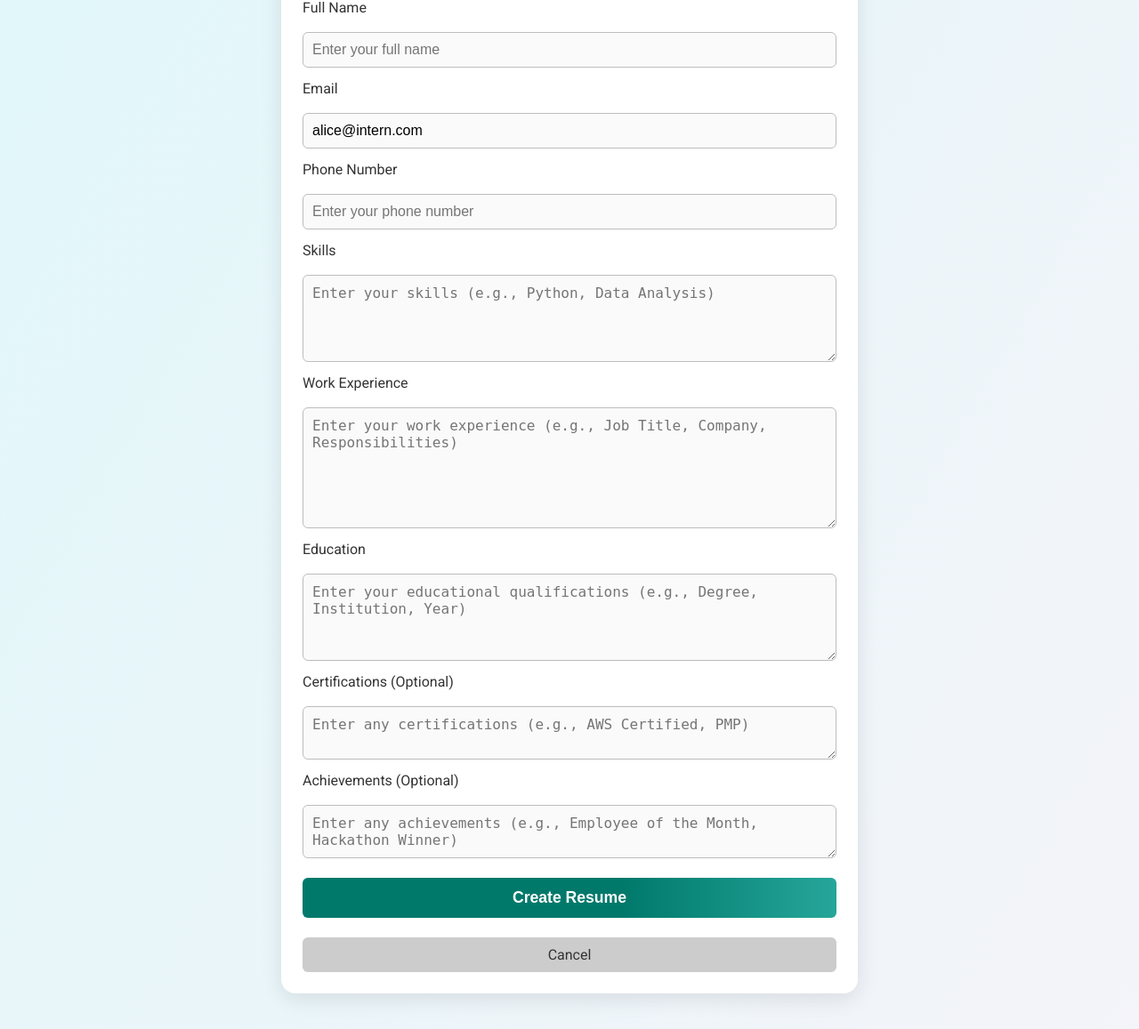
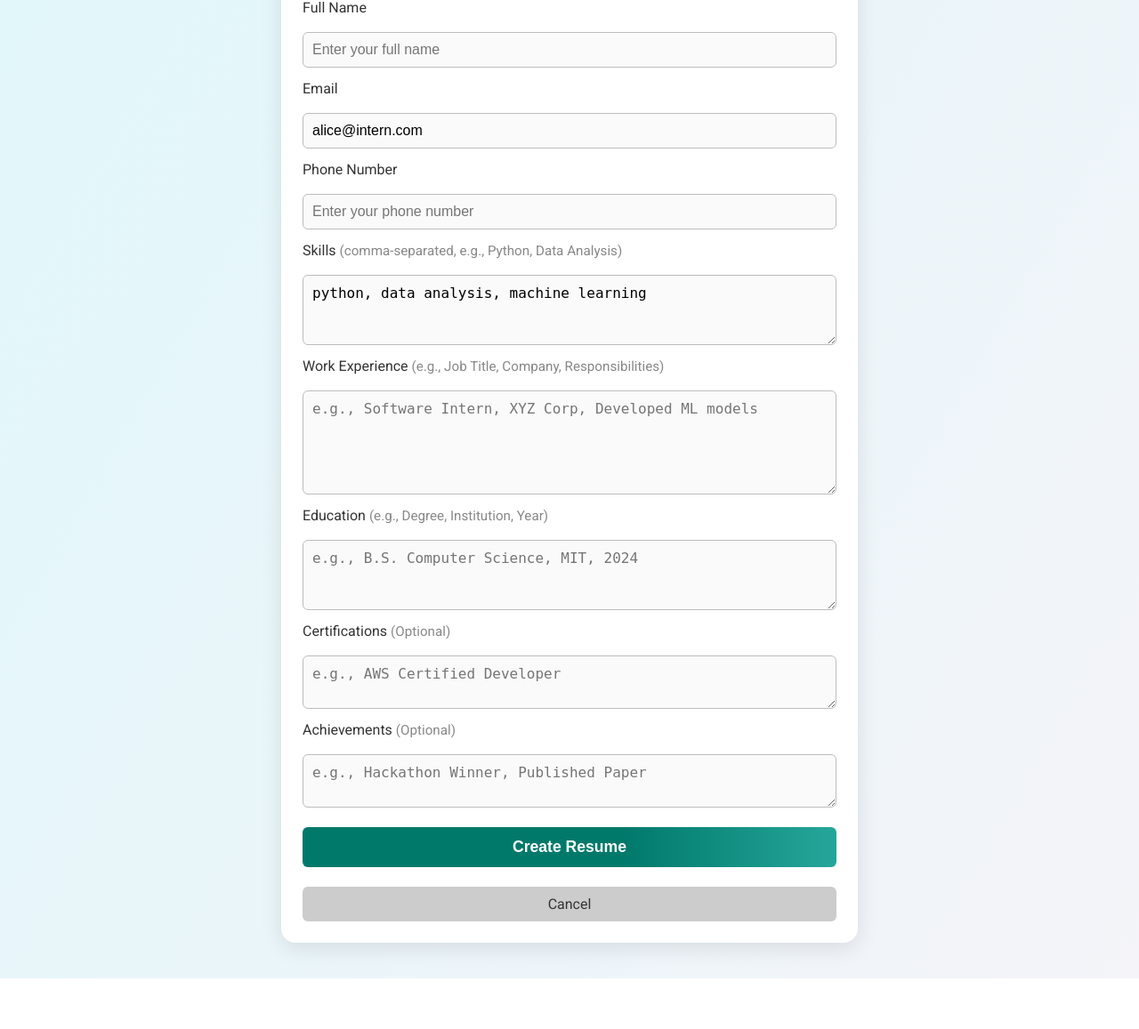
Before and after one commit to BChaitanyaReddy895/SkillSync, a Flask app: page /create_resume in a window 1280 px wide. Shown: the part 226-1383 px from the top of the page at 89% size. After the commit the page ends 1326 px from the top, so only its background shows below. Run offline with Flask 2, Linux system fonts and the light colour scheme; a user stored in the database is signed in; data comes from the database, SQL or seed files in the repository; parts of the project's set-up code (start-up, migrations or seed data) failed here and were passed over.

Commit message:
Update templates/create_resume.html

```diff
--- a/templates/create_resume.html
+++ b/templates/create_resume.html
@@ -194,24 +194,31 @@
             <label for="phone">Phone Number</label>
             <input type="text" id="phone" name="phone" placeholder="Enter your phone number">
 
-            <label for="skills">Skills</label>
-            <textarea id="skills" name="skills" placeholder="Enter your skills (e.g., Python, Data Analysis)" rows="4" required></textarea>
+            <label for="skills">Skills <span style="color:#888;font-size:0.95em;">(comma-separated, e.g., Python, Data Analysis)</span></label>
+            <textarea id="skills" name="skills" placeholder="e.g., Python, Data Analysis, Communication" rows="3" required>{{ user.skills if user else '' }}</textarea>
 
-            <label for="experience">Work Experience</label>
-            <textarea id="experience" name="experience" placeholder="Enter your work experience (e.g., Job Title, Company, Responsibilities)" rows="6" required></textarea>
+            <label for="experience">Work Experience <span style="color:#888;font-size:0.95em;">(e.g., Job Title, Company, Responsibilities)</span></label>
+            <textarea id="experience" name="experience" placeholder="e.g., Software Intern, XYZ Corp, Developed ML models" rows="5" required></textarea>
 
-            <label for="education">Education</label>
-            <textarea id="education" name="education" placeholder="Enter your educational qualifications (e.g., Degree, Institution, Year)" rows="4" required></textarea>
+            <label for="education">Education <span style="color:#888;font-size:0.95em;">(e.g., Degree, Institution, Year)</span></label>
+            <textarea id="education" name="education" placeholder="e.g., B.S. Computer Science, MIT, 2024" rows="3" required></textarea>
 
-            <label for="certifications">Certifications (Optional)</label>
-            <textarea id="certifications" name="certifications" placeholder="Enter any certifications (e.g., AWS Certified, PMP)" rows="2"></textarea>
+            <label for="certifications">Certifications <span style="color:#888;font-size:0.95em;">(Optional)</span></label>
+            <textarea id="certifications" name="certifications" placeholder="e.g., AWS Certified Developer" rows="2"></textarea>
 
-            <label for="achievements">Achievements (Optional)</label>
-            <textarea id="achievements" name="achievements" placeholder="Enter any achievements (e.g., Employee of the Month, Hackathon Winner)" rows="2"></textarea>
+            <label for="achievements">Achievements <span style="color:#888;font-size:0.95em;">(Optional)</span></label>
+            <textarea id="achievements" name="achievements" placeholder="e.g., Hackathon Winner, Published Paper" rows="2"></textarea>
 
             <button type="submit">Create Resume</button>
             <a href="{{ url_for('intern_dashboard') }}" class="cancel-link">Cancel</a>
         </form>
+        {% if ats_resume %}
+        <div style="margin-top:32px;text-align:center;">
+            <h2 style="color:#00796b;">Your ATS-Friendly Resume</h2>
+            <pre style="background:#f4f4f9;padding:18px;border-radius:8px;text-align:left;overflow-x:auto;">{{ ats_resume }}</pre>
+            <a href="{{ url_for('download_resume', resume_path=ats_resume_path) }}" class="button" style="margin-top:12px;">Download ATS Resume</a>
+        </div>
+        {% endif %}
     </div>
 </body>
 </html>
```
